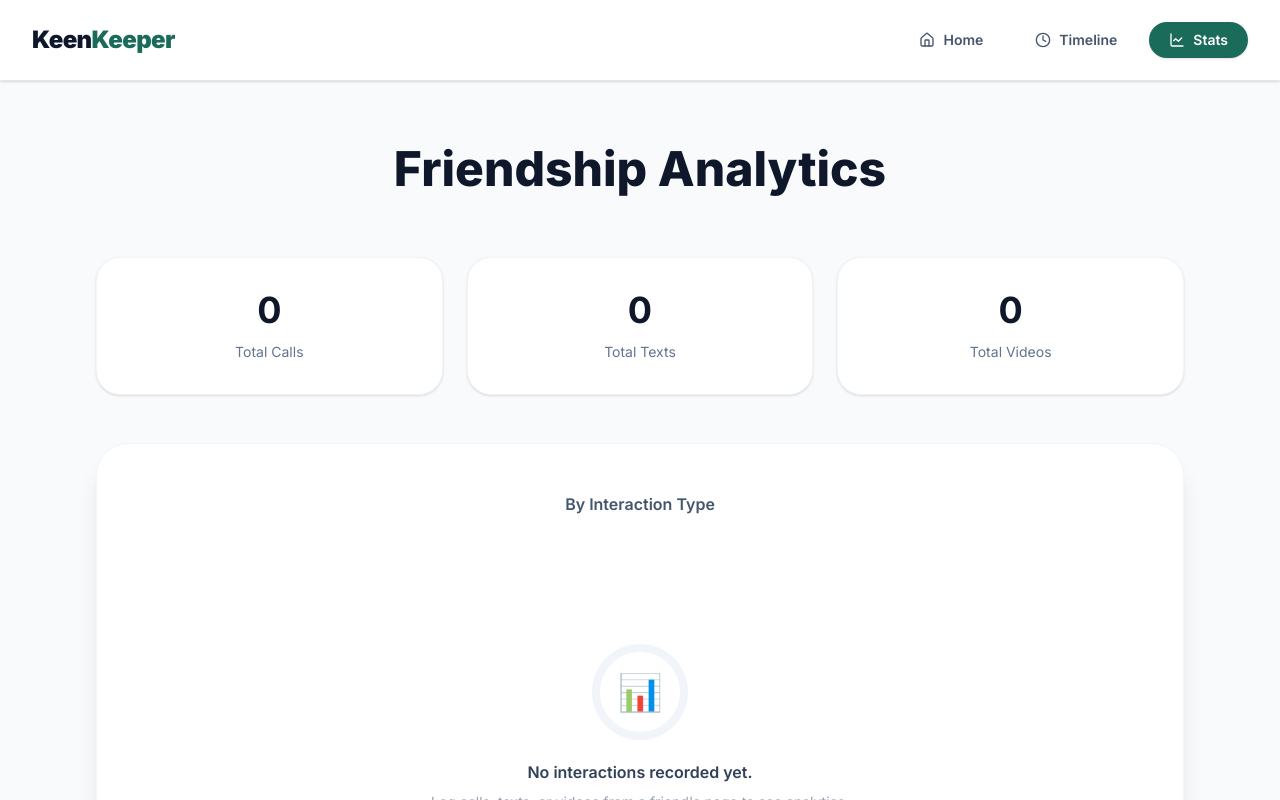
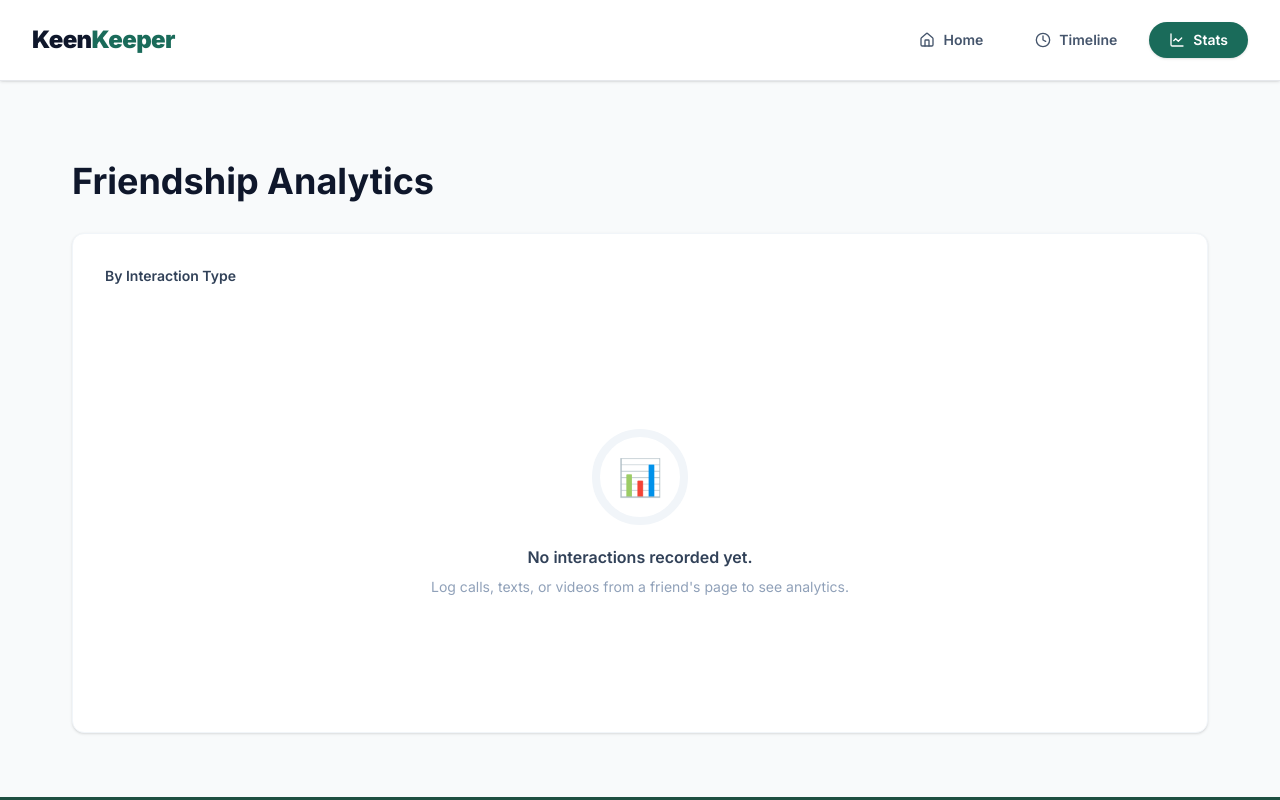
Before and after one commit to sarifulrana78/Keen_-KepeerO7, a Next.js app: page /stats in a window 1280 px wide. Shown: the top 800 px of the page. Built offline with nearby package versions, Linux system fonts and the light colour scheme.

Commit message:
style: exactly match figma design for stats page

```diff
--- a/src/app/stats/page.tsx
+++ b/src/app/stats/page.tsx
@@ -7,9 +7,9 @@ import { getTimeline } from '@/lib/timelineStore';
 import { Phone, MessageSquare, Video } from 'lucide-react';
 
 const COLORS: Record<InteractionType, string> = {
-  Call: '#1a6b5a',
-  Text: '#6366f1',
-  Video: '#0ea5e9',
+  Text: '#8b5cf6',
+  Call: '#1e402e',
+  Video: '#22c55e',
 };
 
 const ICONS: Record<InteractionType, typeof Phone> = {
@@ -37,92 +37,17 @@ export default function StatsPage() {
   const total = entries.length;
   const [activeIndex, setActiveIndex] = useState<number | null>(null);
 
-  const renderCustomLabel = (props: any) => {
-    const { x, y, percent } = props;
+  // Clean pie chart without custom labels/shapes to match Figma design
   return (
-      <text x={x} y={y} fill="#ffffff" textAnchor="middle" dominantBaseline="central" fontSize={14} fontWeight={700}>
-        {percent ? `${Math.round(percent * 100)}%` : ''}
-      </text>
-    );
-  };
-
-  const renderActiveShape = (props: any) => {
-    const RADIAN = Math.PI / 180;
-    const {
-      cx,
-      cy,
-      innerRadius,
-      outerRadius,
-      startAngle,
-      endAngle,
-      fill,
-      payload,
-      percent,
-      value,
-    } = props;
-
-    const midAngle = (startAngle + endAngle) / 2;
-    const sin = Math.sin(-RADIAN * midAngle);
-    const cos = Math.cos(-RADIAN * midAngle);
-    const sx = cx + (outerRadius + 10) * cos;
-    const sy = cy + (outerRadius + 10) * sin;
-    const ex = cx + (outerRadius + 30) * cos;
-    const ey = cy + (outerRadius + 30) * sin;
-    const mx = cx + (outerRadius + 50) * cos;
-    const my = cy + (outerRadius + 50) * sin;
-
-    return (
-      <g>
-        <Sector
-          cx={cx}
-          cy={cy}
-          innerRadius={innerRadius}
-          outerRadius={outerRadius + 12}
-          startAngle={startAngle}
-          endAngle={endAngle}
-          fill={fill}
-          opacity={1}
-        />
-        <path d={`M${sx},${sy}L${ex},${ey}L${mx},${my}`} stroke={fill} fill="none" strokeWidth={2} />
-        <circle cx={mx} cy={my} r={6} fill={fill} stroke="white" strokeWidth={2} />
-        <rect x={mx + 12} y={my - 36} width={76} height={56} rx={6} fill="white" stroke={fill} strokeWidth={1.5} />
-        <text x={mx + 50} y={my - 16} textAnchor="middle" fill="#1a1a2e" fontSize={13} fontWeight={700}>
-          {payload.name} : {value}
-        </text>
-        <text x={mx + 50} y={my + 4} textAnchor="middle" fill="#64748b" fontSize={11} fontWeight={600}>
-          {Math.round(percent * 100)}%
-        </text>
-      </g>
-    );
-  };
-
-  return (
-    <div className="max-w-6xl mx-auto px-4 sm:px-6 lg:px-8 py-16">
-      <h1 className="text-4xl sm:text-5xl font-extrabold text-slate-900 text-center mb-16">Friendship Analytics</h1>
-
-      {/* Summary Cards */}
-      <div className="grid grid-cols-1 sm:grid-cols-3 gap-6 mb-12">
-        <div className="rounded-3xl border border-slate-100 bg-white p-8 text-center shadow-sm">
-          <p className="text-4xl font-bold text-slate-900">{counts.Call}</p>
-          <p className="mt-3 text-sm text-slate-500">Total Calls</p>
-        </div>
-        <div className="rounded-3xl border border-slate-100 bg-white p-8 text-center shadow-sm">
-          <p className="text-4xl font-bold text-slate-900">{counts.Text}</p>
-          <p className="mt-3 text-sm text-slate-500">Total Texts</p>
-        </div>
-        <div className="rounded-3xl border border-slate-100 bg-white p-8 text-center shadow-sm">
-          <p className="text-4xl font-bold text-slate-900">{counts.Video}</p>
-          <p className="mt-3 text-sm text-slate-500">Total Videos</p>
-        </div>
-      </div>
+    <div className="max-w-[1200px] mx-auto px-4 sm:px-6 lg:px-8 py-16">
+      <h1 className="text-3xl sm:text-4xl font-bold text-slate-900 mb-8 mt-4">Friendship Analytics</h1>
 
       {/* Chart Card */}
-      <div className="bg-white rounded-4xl border border-slate-100 shadow-xl p-12">
-        <div className="max-w-3xl mx-auto">
-          <p className="text-base font-semibold text-slate-600 text-center mb-12">By Interaction Type</p>
+      <div className="bg-white rounded-xl shadow-sm border border-slate-100 p-8 min-h-[500px] flex flex-col">
+        <p className="text-sm font-semibold text-slate-700 mb-10">By Interaction Type</p>
 
         {total === 0 ? (
-            <div className="text-center py-20">
+          <div className="text-center py-20 flex-grow flex flex-col justify-center">
             <div className="w-24 h-24 mx-auto mb-5 rounded-full border-8 border-slate-100 flex items-center justify-center">
               <span className="text-4xl">📊</span>
             </div>
@@ -130,25 +55,19 @@ export default function StatsPage() {
             <p className="text-slate-400 text-sm">Log calls, texts, or videos from a friend's page to see analytics.</p>
           </div>
         ) : (
-            <div className="flex flex-col items-center gap-12">
-              <div className="w-full h-96">
+          <div className="flex flex-col items-center gap-12 flex-grow justify-center">
+            <div className="w-full h-72">
               <ResponsiveContainer width="100%" height="100%">
                 <PieChart>
                   <Pie
                     data={chartData}
                     cx="50%"
                     cy="50%"
-                      innerRadius={78}
-                      outerRadius={130}
-                      paddingAngle={4}
+                    innerRadius={90}
+                    outerRadius={120}
+                    paddingAngle={5}
                     dataKey="value"
-                      cornerRadius={24}
-                      label={renderCustomLabel}
-                      labelLine={false}
-                      {...({ activeIndex: activeIndex ?? undefined } as any)}
-                      activeShape={renderActiveShape}
-                      onMouseEnter={(_, index) => setActiveIndex(index)}
-                      onMouseLeave={() => setActiveIndex(null)}
+                    stroke="none"
                   >
                     {chartData.map((entry) => (
                       <Cell
@@ -159,16 +78,16 @@ export default function StatsPage() {
                   </Pie>
                   <Tooltip
                     formatter={(value: any, name: any) => [`${value} interaction${value !== 1 ? 's' : ''}`, name]}
-                      contentStyle={{ borderRadius: '12px', border: '1px solid #f0f0f0', fontSize: '13px' }}
+                    contentStyle={{ borderRadius: '8px', border: 'none', boxShadow: '0 4px 6px -1px rgb(0 0 0 / 0.1), 0 2px 4px -2px rgb(0 0 0 / 0.1)', fontSize: '13px' }}
                   />
                 </PieChart>
               </ResponsiveContainer>
             </div>
 
-              <div className="flex items-center justify-center gap-8 text-sm font-semibold text-slate-700">
+            <div className="flex items-center justify-center gap-6 text-xs font-medium text-slate-500">
               {(['Text', 'Call', 'Video'] as InteractionType[]).map((type) => (
-                  <div key={type} className="flex items-center gap-2.5">
-                    <span className="w-3 h-3 rounded-full" style={{ backgroundColor: COLORS[type] }} />
+                <div key={type} className="flex items-center gap-1.5">
+                  <span className="w-2 h-2 rounded-full" style={{ backgroundColor: COLORS[type] }} />
                   <span>{type}</span>
                 </div>
               ))}
@@ -177,6 +96,5 @@ export default function StatsPage() {
         )}
       </div>
     </div>
-    </div>
   );
 }
```
Lines whose indentation alone changed are shown as unchanged.
